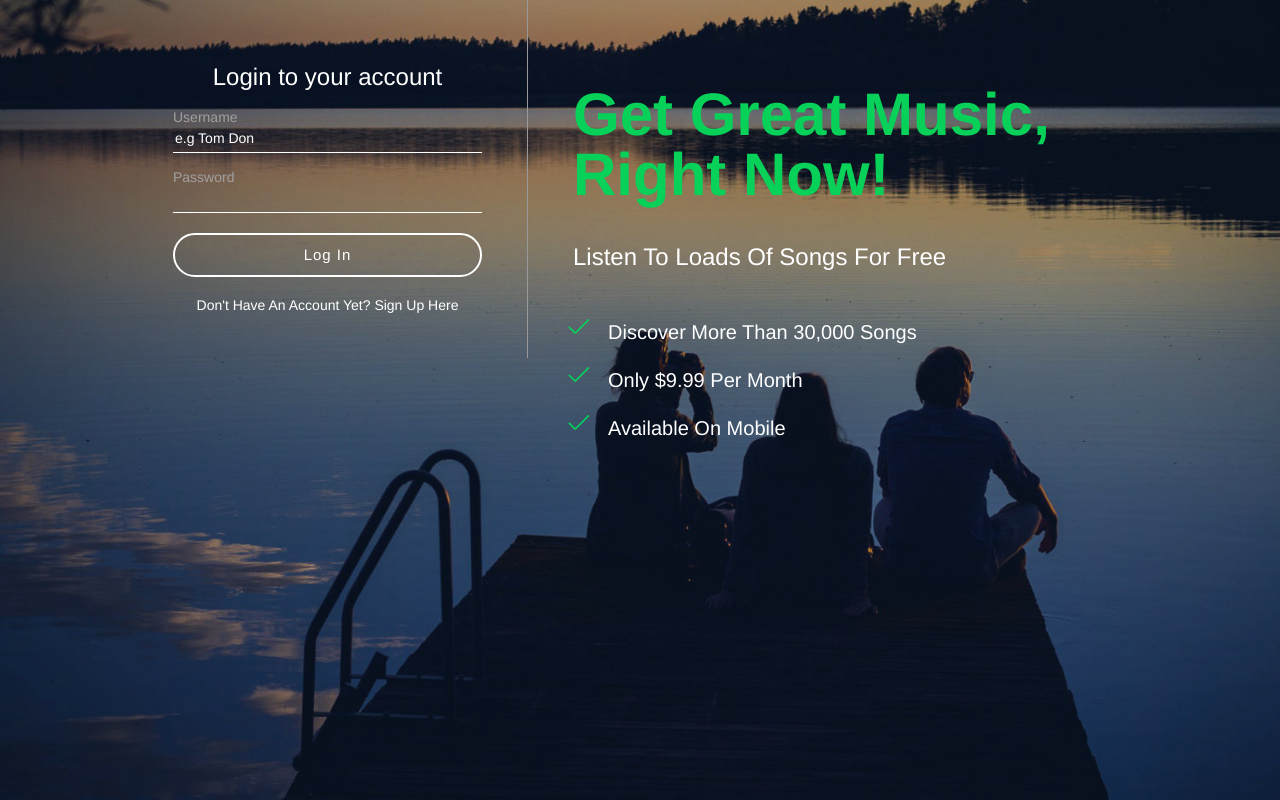
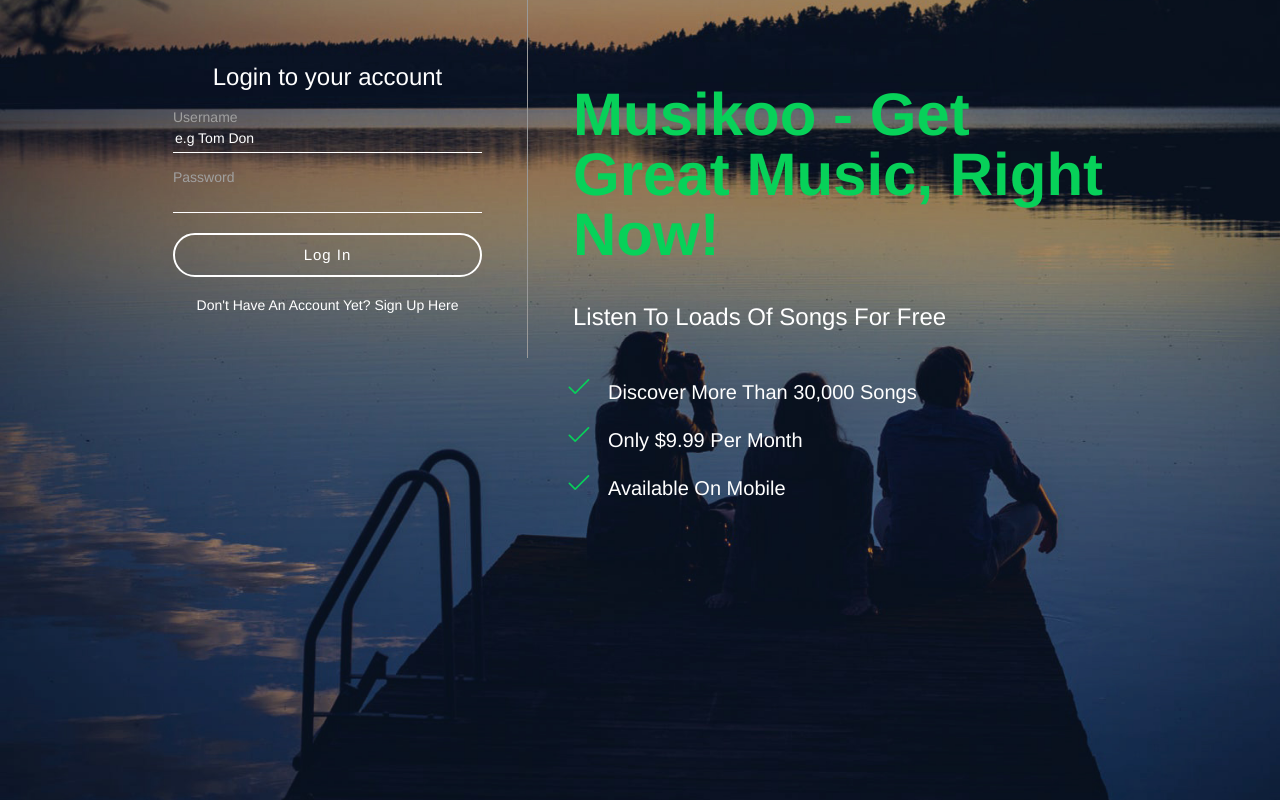
Before and after one commit to Pierre-Alexandre35/CS000-Spotify-Clone, a PHP site: page /register.php in a window 1280 px wide. Run offline with PHP 8.4, Linux system fonts and the light colour scheme.

Commit message:
some typos

```diff
--- a/includes/config.php
+++ b/includes/config.php
@@ -5,7 +5,7 @@
 
     $timezone = date_default_timezone_set("Europe/London");
 
-    $conn = mysqli_connect("localhost", "root", "", "spotify");
+    $conn = mysqli_connect("localhost", "root", "Bonjour2021!", "musikoo");
 
     if(mysqli_connect_errno()){
         echo "failed to connect: " . mysqli_connect_errno();
--- a/register.php
+++ b/register.php
@@ -105,7 +105,7 @@
                 </form>
             </div>
             <div id="loginText">
-                <h1>Get Great Music, Right Now!</h1>
+                <h1>Musikoo - Get Great Music, Right Now!</h1>
                 <h2>Listen To Loads Of Songs For Free</h2>
                 <ul>
                     <li>Discover More Than 30,000 Songs</li>
```
